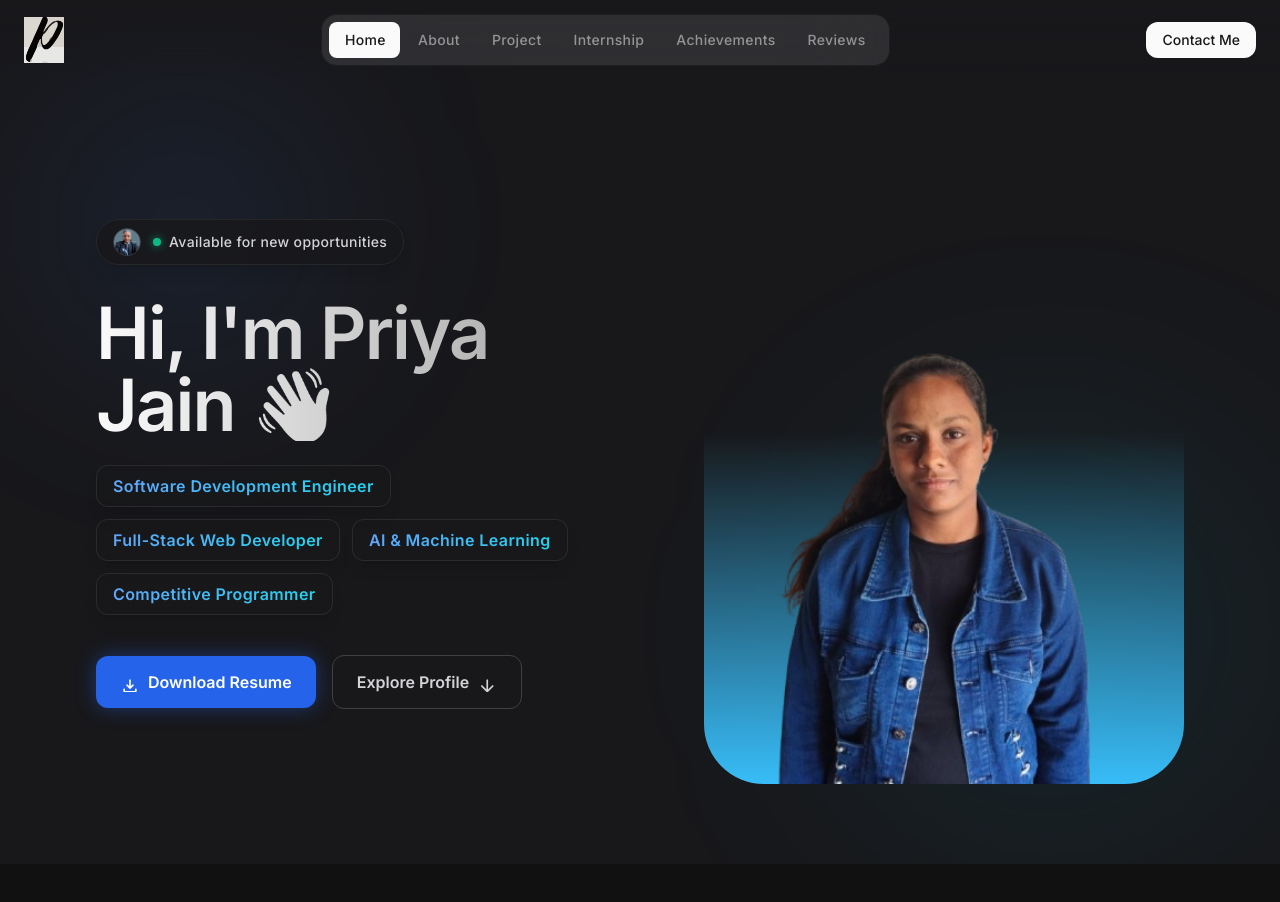
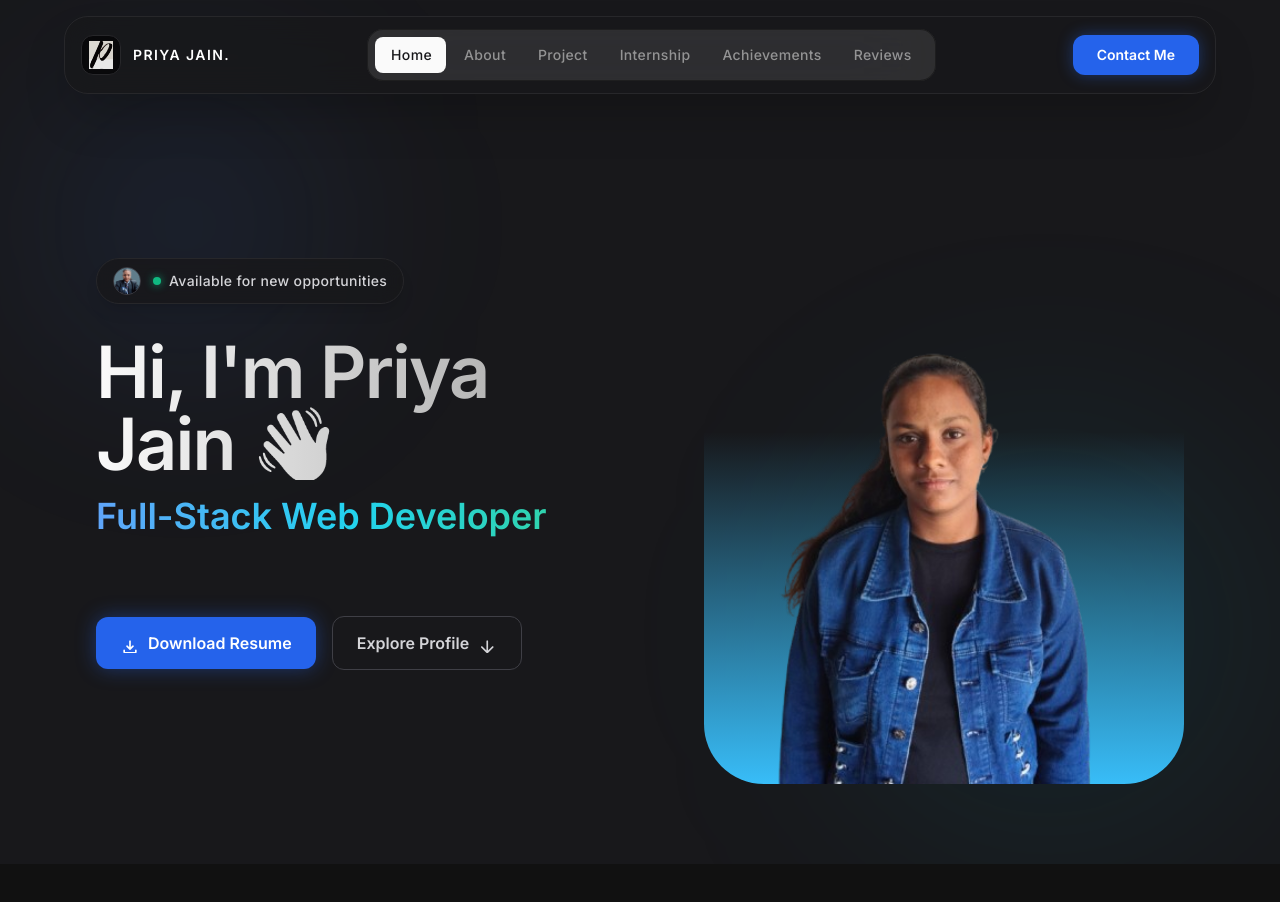
Before and after one commit to PJain7988/Portfolio, a React (Vite) app: page / in a window 1280 px wide. Shown: the top 902 px of the page. Built offline with nearby package versions, Linux system fonts and the light colour scheme.

Commit message:
Restore Typewriter animation for roles and redesign Header to premium floating navbar

```diff
--- a/src/components/Header.jsx
+++ b/src/components/Header.jsx
@@ -4,26 +4,30 @@ import Navbar from './Navbar'
 const Header = () => {
     const [navOpen , setNavOpen] = useState(false);
     return (
-        <header className="fixed top-0 left-0 w-full h-20 flex items-center z-40 bg-gradient-to-b from-zinc-900 to-zinc-900/0">
-            <div className="max-w-screen-2xl w-full mx-auto px-4 flex justify-between items-center md:px-6 md:grid-cols-[1fr,3fr,1fr]">
+        <header className="fixed top-4 left-0 w-full flex justify-center items-center z-40 transition-all duration-300">
+            <div className="max-w-6xl w-[92%] mx-auto px-4 py-3 flex justify-between items-center bg-zinc-900/80 backdrop-blur-lg border border-zinc-800 rounded-3xl shadow-2xl">
                 <h1>
-                    <a href="/" className="logo">
-                        <img src="/images/logo.svg" width={40} height={40} alt="Priya JAin" /></a>
+                    <a href="/" className="logo flex items-center gap-3 group">
+                        <div className="w-10 h-10 bg-zinc-950 rounded-xl flex items-center justify-center border border-zinc-800 shadow-inner group-hover:border-blue-500/50 transition-colors">
+                            <img src="/images/logo.svg" width={24} height={24} alt="Priya Jain" className="group-hover:scale-110 transition-transform duration-300"/>
+                        </div>
+                        <span className="text-white font-bold tracking-widest uppercase text-sm hidden lg:block group-hover:text-blue-400 transition-colors duration-300">Priya Jain.</span>
+                    </a>
                 </h1>
 
-                <div className="relative md:justify-self-center">
+                <div className="relative md:justify-self-center flex items-center">
                     <button className="menu-btn md:hidden" onClick={() => setNavOpen(!navOpen)}>
-                        <span className="material-symbols-rounded">
+                        <span className="material-symbols-rounded text-white">
                             {navOpen ? 'close' : 'menu'}
                         </span>
-                        </button>
+                    </button>
 
                     <Navbar navOpen={navOpen}/>
                 </div>
-                <a href="#contact" className="btn btn-secondary max-md:hidden md:Justify-self-end">
+
+                <a href="#contact" className="hidden md:flex items-center justify-center px-6 py-2.5 bg-blue-600 hover:bg-blue-500 text-white text-sm font-semibold rounded-xl transition-all duration-300 shadow-[0_0_15px_rgba(37,99,235,0.4)] hover:shadow-[0_0_25px_rgba(59,130,246,0.6)] hover:-translate-y-0.5">
                     Contact Me
                 </a>
-
             </div>
         </header>
     )
--- a/src/components/Hero.jsx
+++ b/src/components/Hero.jsx
@@ -1,5 +1,6 @@
 import React from "react";
 import { motion } from "framer-motion";
+import { Typewriter } from "react-simple-typewriter";
 
 const Hero = () => {
     return (
@@ -34,7 +35,7 @@ const Hero = () => {
                     </motion.div>
 
                     <motion.h2
-                        className="headline-1 mb-5 lg:mb-6 text-4xl md:text-5xl lg:text-7xl font-extrabold leading-tight tracking-tight text-white"
+                        className="headline-1 mb-3 lg:mb-4 text-4xl md:text-5xl lg:text-7xl font-extrabold leading-tight tracking-tight text-white"
                         initial={{ opacity: 0, y: 20 }}
                         animate={{ opacity: 1, y: 0 }}
                         transition={{ duration: 0.8, delay: 0.2, ease: "easeOut" }}
@@ -43,23 +44,25 @@ const Hero = () => {
                     </motion.h2>
 
                     <motion.div
-                        className="flex flex-wrap items-center gap-3 mb-10"
+                        className="mb-10 text-2xl md:text-3xl lg:text-4xl font-extrabold text-transparent bg-clip-text bg-gradient-to-r from-blue-400 via-cyan-400 to-emerald-400 min-h-[60px] md:min-h-[80px]"
                         initial={{ opacity: 0, y: 20 }}
                         animate={{ opacity: 1, y: 0 }}
                         transition={{ duration: 0.8, delay: 0.4, ease: "easeOut" }}
                     >
-                        {[
-                            "Software Development Engineer",
-                            "Full-Stack Web Developer",
-                            "AI & Machine Learning",
-                            "Competitive Programmer"
-                        ].map((title, index) => (
-                            <div key={index} className="px-4 py-2 bg-zinc-900/50 border border-zinc-700/50 rounded-xl shadow-lg backdrop-blur-sm">
-                                <span className="text-transparent bg-clip-text bg-gradient-to-r from-blue-400 to-cyan-400 font-bold tracking-wide text-sm md:text-base">
-                                    {title}
-                                </span>
-                            </div>
-                        ))}
+                        <Typewriter
+                            words={[
+                                "Software Development Engineer",
+                                "Full-Stack Web Developer",
+                                "AI & ML Enthusiast",
+                                "Competitive Programmer"
+                            ]}
+                            loop={true}
+                            cursor
+                            cursorStyle="|"
+                            typeSpeed={60}
+                            deleteSpeed={40}
+                            delaySpeed={2000}
+                        />
                     </motion.div>
 
 
```
